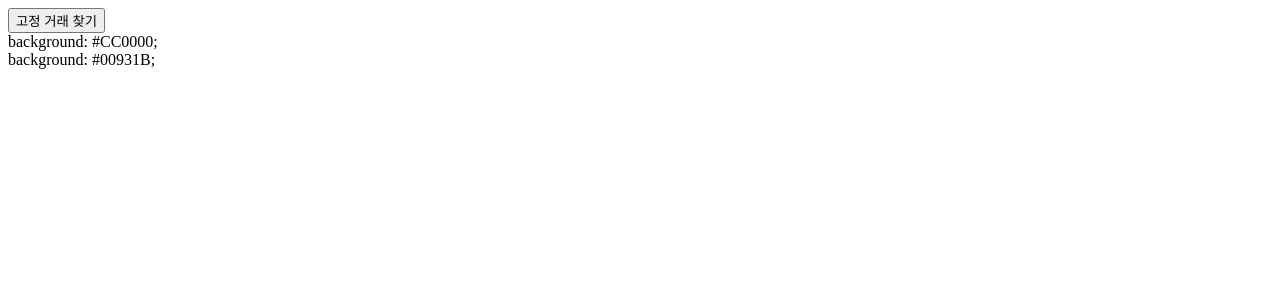
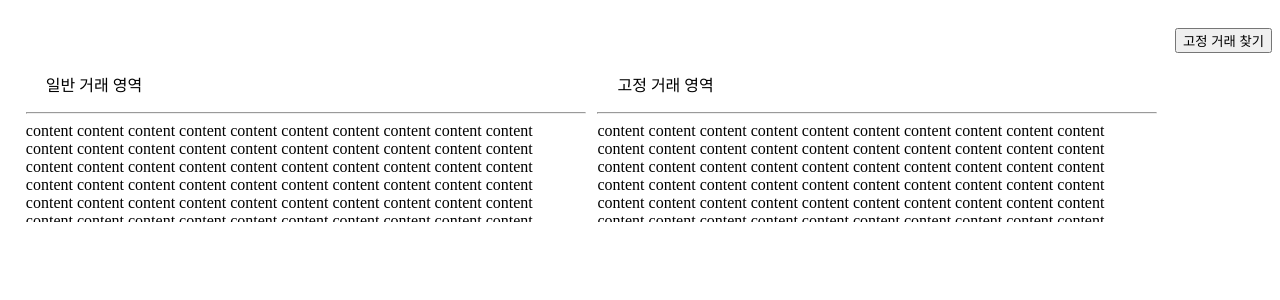
Before and after one commit to jkong72/ginkgo-lambda-flask-api, a Flask app: page / in a window 1280 px wide. Shown: the top 300 px of the page. Run offline with Flask 2, Linux system fonts and the light colour scheme; some libraries are stand-ins or nearby versions.

Commit message:
화면개발중

```diff
--- a/resources/charts/chart1.py
+++ b/charts/chart1.py
@@ -9,6 +9,23 @@
     df = px.data.gapminder().query("continent == 'Oceania'")
     fig = px.line(df, x='year', y='lifeExp', color='country', markers=True)
 
+    # 범주 위치 조정
+    # fig.update_layout(
+    #     legend=dict(
+    #         orientation="h",
+    #         yanchor="bottom",
+    #         y=1.02,
+    #         xanchor="left",
+    #         x=1
+    #         ))
+    fig.update_layout(legend=dict(
+        orientation="h",
+        yanchor="bottom",
+        y=-0.2,
+        xanchor="left"
+
+    ))
+
     chart1_json = json.dumps(fig, cls=plotly.utils.PlotlyJSONEncoder)
 
     return chart1_json
--- a/static/css/wealth_detail.css
+++ b/static/css/wealth_detail.css
@@ -1,40 +1,58 @@
-/* 범주 */
-/* 상자 */
-.legend_box{
-  display: inline-block;
-  vertical-align: middle;
+/* div {
+  border: 1px solid black;
+} */
+
+p{
+  margin-left: 20px;
 }
 
-.legend_square{
-  width: 35px;
-  height: 35px;
+
+#plotly{
+  padding:10px;
+  height:10%;
 }
 
-.legend_text{
-  font-family: 'Inter';
-  font-style: normal;
-  font-weight: 400;
-  font-size: 20px;
-  line-height: 24px;
-
-  color: #000000;
+#button{
+  float: right;
 }
 
-#legend{
-  padding-left: 15px;
-}
-#legend_left_part{
-  width: 50%;
-  float: left;
-}
-#legend_right_part{
-  width: 50%;
-  float: left;
+.trade_show{
+  padding: 10px;
 }
 
-#legend_square_left{
-  background: #CC0000;
+.v_line{
+  display: inline-block;
+  height: 100%;
+  width:.3vw;
+  border-width:0;
+  color:#0575e6;
+  background-color:#0575e6;
+  margin: 0;
+ }
+
+.scroll_area{
+  display: inline-block;
+  width: 45%;
 }
-#legend_square_right{
-  background: #00B288;
+
+.scroll_box{
+  display: inline-block;
+  overflow: auto;
+  overflow-x: hidden;
+  width: 95%;
+  height: 100px;
 }
+
+.scroll_box::-webkit-scrollbar {
+  width: 5px;
+}
+
+.scroll_box::-webkit-scrollbar-thumb{
+  background-color: #707070;
+  border-radius: 10px;
+}
+
+.scroll_box::-webkit-scrollbar-track{
+  background-color: #aaaaaa;
+  border-radius: 10px;
+}
--- a/templates/chart.html
+++ b/templates/chart.html
@@ -8,6 +8,7 @@
     <link rel="stylesheet" href="{{ url_for('static', filename='css/wealth_detail.css') }}">
     <link rel="shortcut icon" href="">
 </head>
+
 <body>
     <!-- 차트 영역 -->
     <div id="plotly">
@@ -17,90 +18,59 @@
         </script>
     </div>
 
-    <!-- 범주 -->
-    <!-- <style>
-        .legend_box{
-            display: inline-block;
-            vertical-align: middle;
-        }
-
-        .legend_square{
-            width: 35px;
-            height: 35px;
-        }
-
-        .legend_text{
-            font-family: 'Inter';
-            font-style: normal;
-            font-weight: 400;
-            font-size: 20px;
-            line-height: 24px;
-
-            color: #000000;
-        }
-
-        #legend{
-            padding-left: 15px;
-        }
-        #legend_left_part{
-            width: 50%;
-            float: left;
-        }
-        #legend_right_part{
-            width: 50%;
-            float: left;
-        }
-
-        #legend_square_left{
-            background: #CC0000;
-        }
-        #legend_square_right{
-            background: #00B288;
-        }
-    </style> -->
-
-    <!-- <div id="legend"> -->
-        <!-- 범주 왼쪽 -->
-        <!-- <div class="legend_box" id="legend_left_part">
-            <div class="legend_box legend_square" id="legend_square_left"></div>
-            <p class="legend_box legend_text">첫번째 그래프</p>
-        </div> -->
-
-        <!-- 범주 오른쪽 -->
-        <!-- <div class="legend_box" id="legend_right_part">
-            <div class="legend_box legend_square" id="legend_square_right"></div>
-            <p class="legend_box legend_text">두번째 그래프</p>
-        </div>
-    </div> -->
-
-
     <!-- 고정 거래 찾기 버튼-->
-    <div>
-        <button type="button">
+    <divd >
+        <button type="button" id="button">
             고정 거래 찾기
         </button>
     </div>
 
-    <style>
-        .scroll_box{
-            display: inline;
-            overflow:scroll;
-            width:500px;
-            height:150px;
-            overflow-x:hidden;
-        }
-    </style>
     <!-- 거래 표시 영역 -->
-    <div class="scroll_area">
+    <div class="trade_show">
+        <br>
+        <hr class="v_line">
         <!-- 일반 거래 -->
-        <div clsss="scroll_box">
-            background: #CC0000;
+        <div class="scroll_area">
+            <p>일반 거래 영역</p>
+            <hr>
+            <div class="scroll_box">
+                content content content content content content
+                content content content content content content
+                content content content content content content
+                content content content content content content
+                content content content content content content
+                content content content content content content
+                content content content content content content
+                content content content content content content
+                content content content content content content
+                content content content content content content
+                content content content content content content
+                content content content content content content
+            </div>
         </div>
 
+        <hr class="v_line">
+
         <!-- 고정 거래 -->
-        <div clsss="scroll_box">
-            background: #00931B;
+        <div class="scroll_area">
+            <p>고정 거래 영역</p>
+            <hr>
+            <div class="scroll_box">
+                content content content content content content
+                content content content content content content
+                content content content content content content
+                content content content content content content
+                content content content content content content
+                content content content content content content
+                content content content content content content
+                content content content content content content
+                content content content content content content
+                content content content content content content
+                content content content content content content
+                content content content content content content
+            </div>
         </div>
+        <hr class="v_line">
     </div>
 
 </body>
```
Also changed, not shown: app.py (+4 -5 lines), 1 other file.
